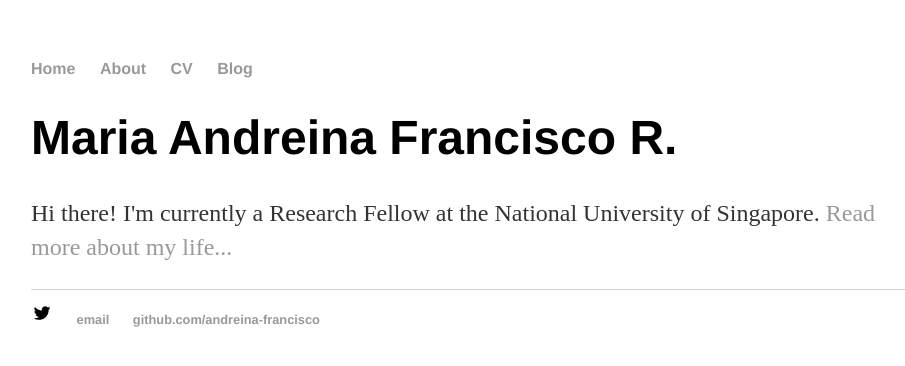
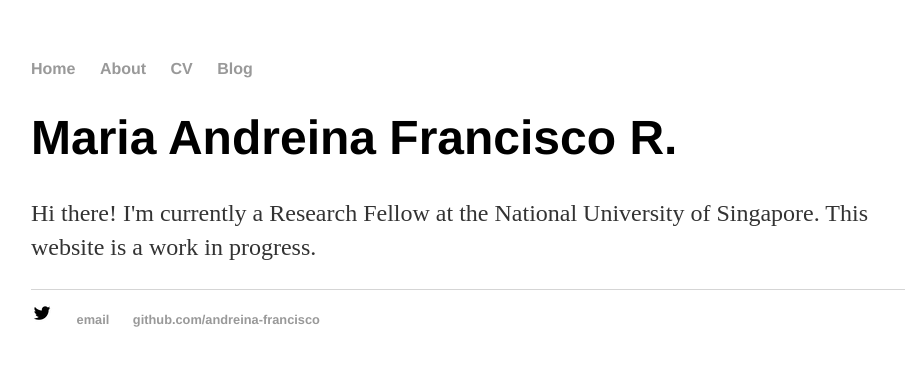
Before and after one commit to andreina-francisco/andreina-francisco.github.io, a Jekyll site: the page built from index.html, in a window 1280 px wide. Shown: the top 366 px of the page, without its empty margins (161-1066 px from the left). Built offline with Jekyll 4.4.1, drawn with Linux system fonts in a browser that asks for light colours.

Commit message:
Update index.html

```diff
--- a/index.html
+++ b/index.html
@@ -1,31 +1,8 @@
-<!DOCTYPE html>
-<html>
-	<head>
-		<title>Maria Andreina Francisco Rodriguez</title>
-		<!-- link to main stylesheet -->
-		<link rel="stylesheet" type="text/css" href="/css/my-style.css">
-	</head>
-	<body>
-		<nav>
-    		<ul>
-        		<li><a href="/">Home</a></li>
-	        	<li><a href="/about">About</a></li>
-        		<li><a href="/cv">CV</a></li>
-        		<li><a href="/blog">Blog</a></li>
-    		</ul>
-		</nav>
-		<div class="container">
-    		<div class="blurb">
-        		<h1>Maria Andreina Francisco R.</h1>
-				<p>Hi there! I'm currently a Research Fellow at the National University of Singapore. <a href="/about">Read more about my life...</a></p>
-    		</div><!-- /.blurb -->
-		</div><!-- /.container -->
-		<footer>
-    		<ul>
-			<li><a href="https://twitter.com/MariaAndreinaFr"><img src="/images/twitter-black.png" style="width:22px; height:22px" title="@MariaAndreinaFr" alt="Flower"></a></li>
-        		<li><a href="mailto:andreina@comp.nus.edu.sg">email</a></li>
-        		<li><a href="https://github.com/andreina-francisco">github.com/andreina-francisco</a></li>
-			</ul>
-		</footer>
-	</body>
-</html>
+---
+layout: default
+title: Maria Andreina Francisco Rodriguez
+---
+<div class="blurb">
+	<h1>Maria Andreina Francisco R.</h1>
+				<p>Hi there! I'm currently a Research Fellow at the National University of Singapore. This website is a work in progress.</p>
+</div><!-- /.blurb -->
```
